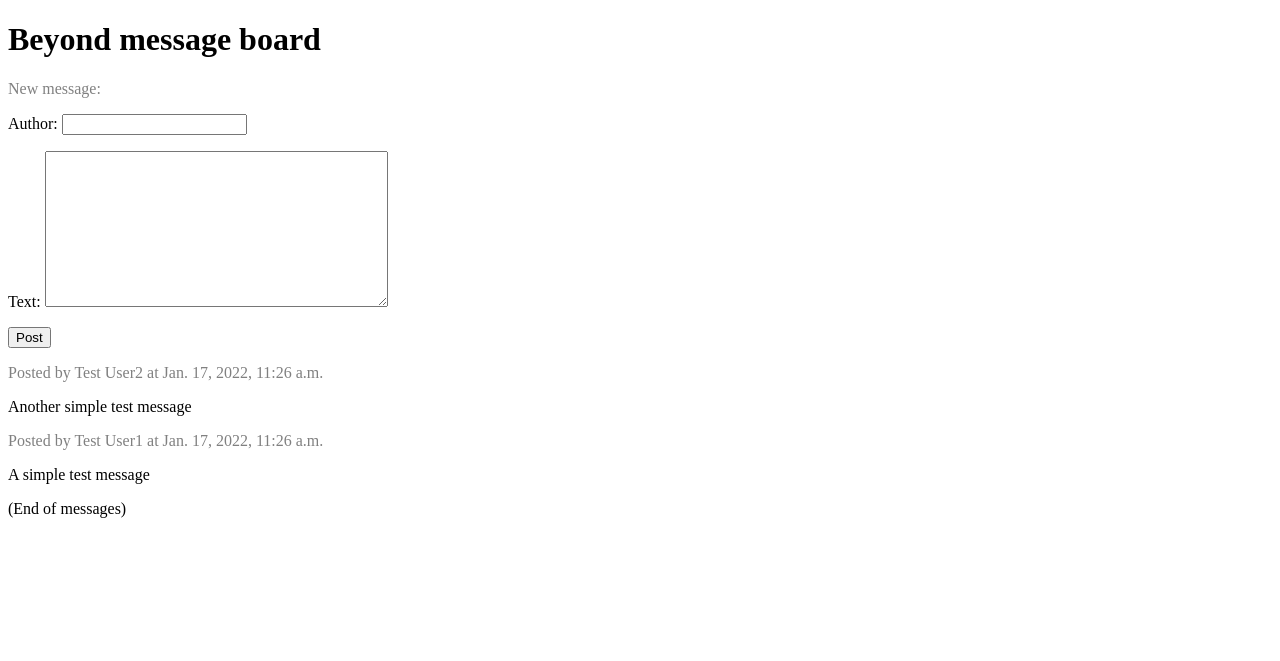
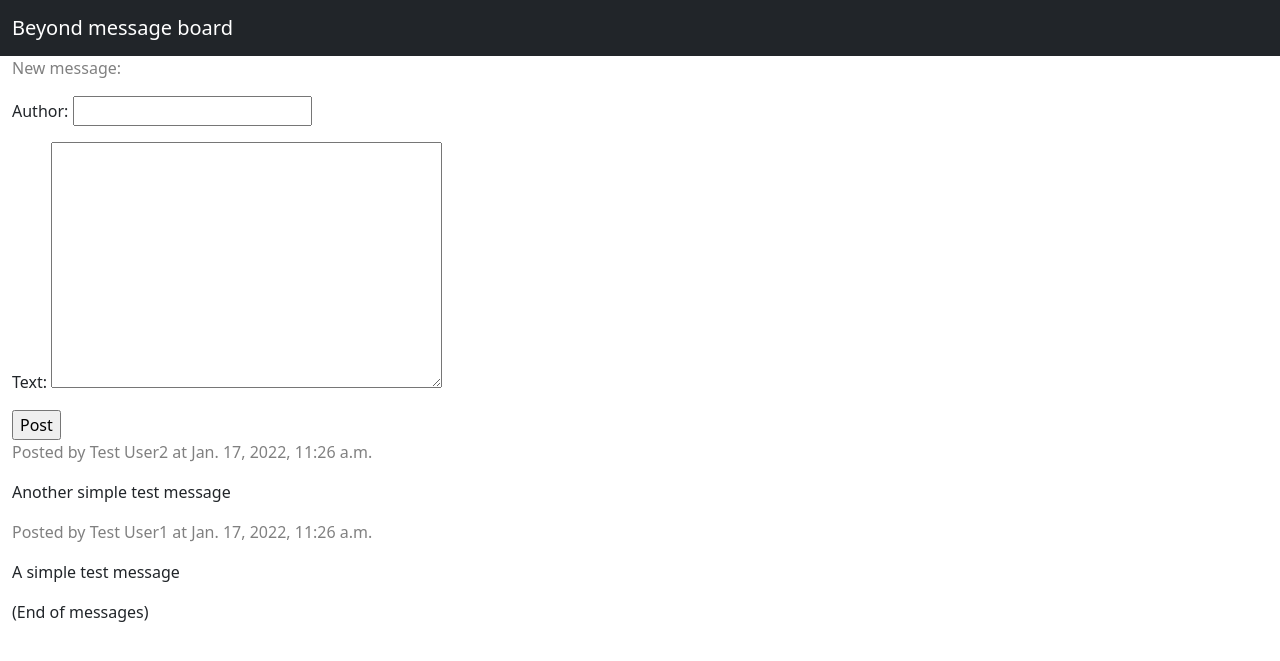
Before and after one commit to redhat-beyond/beyond-tutorial, a Django app: page / in a window 1280 px wide. Shown: the top 661 px of the page. Run offline with Django 3.2, Linux system fonts and the light colour scheme; data comes from the database, SQL or seed files in the repository.

Commit message:
Added Bootstrap and a Navbar
Based on Bootstra "getting started" page here:
https://getbootstrap.com/docs/5.1/getting-started/introduction/

And navbar documentation here:
https://getbootstrap.com/docs/5.1/components/navbar/

```diff
--- a/accounts/templates/base.html
+++ b/accounts/templates/base.html
@@ -1,10 +1,28 @@
 <!doctype html>
-<html>
+<html lang="en">
 <head>
   <title>{% block title %}Beyond message board{% endblock %}</title>
+
+  <!-- Required meta tags -->
+  <meta charset="utf-8">
+  <meta name="viewport" content="width=device-width, initial-scale=1">
+
+  <!-- Bootstrap CSS -->
+  <link href="https://cdn.jsdelivr.net/npm/bootstrap@5.1.3/dist/css/bootstrap.min.css" rel="stylesheet" integrity="sha384-1BmE4kWBq78iYhFldvKuhfTAU6auU8tT94WrHftjDbrCEXSU1oBoqyl2QvZ6jIW3" crossorigin="anonymous">
+
   {% block pagemeta %}{% endblock %}
 </head>
 
 <body>
-  {% block content %}{% endblock %}
+  <nav class="navbar navbar-expand-lg navbar-dark bg-dark">
+    <div class="container-fluid">
+      <a class="navbar-brand" href="#">Beyond message board</a>
+    </div>
+  </nav>
+
+  <div class="container-fluid">
+    {% block content %}{% endblock %}
+  </div>
+
+  <script src="https://cdn.jsdelivr.net/npm/bootstrap@5.1.3/dist/js/bootstrap.bundle.min.js" integrity="sha384-ka7Sk0Gln4gmtz2MlQnikT1wXgYsOg+OMhuP+IlRH9sENBO0LRn5q+8nbTov4+1p" crossorigin="anonymous"></script>
 </body>
--- a/msgboard/templates/msgboard/board.html
+++ b/msgboard/templates/msgboard/board.html
@@ -7,7 +7,6 @@
 {% endblock %}
 
 {% block content %}
-<h1>Beyond message board</h1>
 <div class="newfrm">
 	<p class="newmsg">New message:</p>
 	<form method="POST">
```
